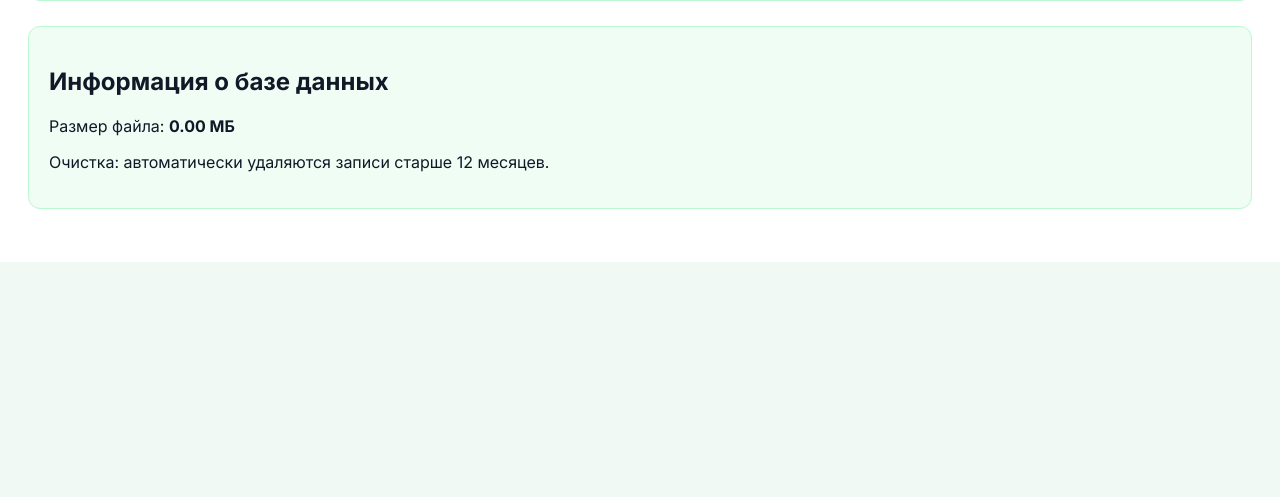
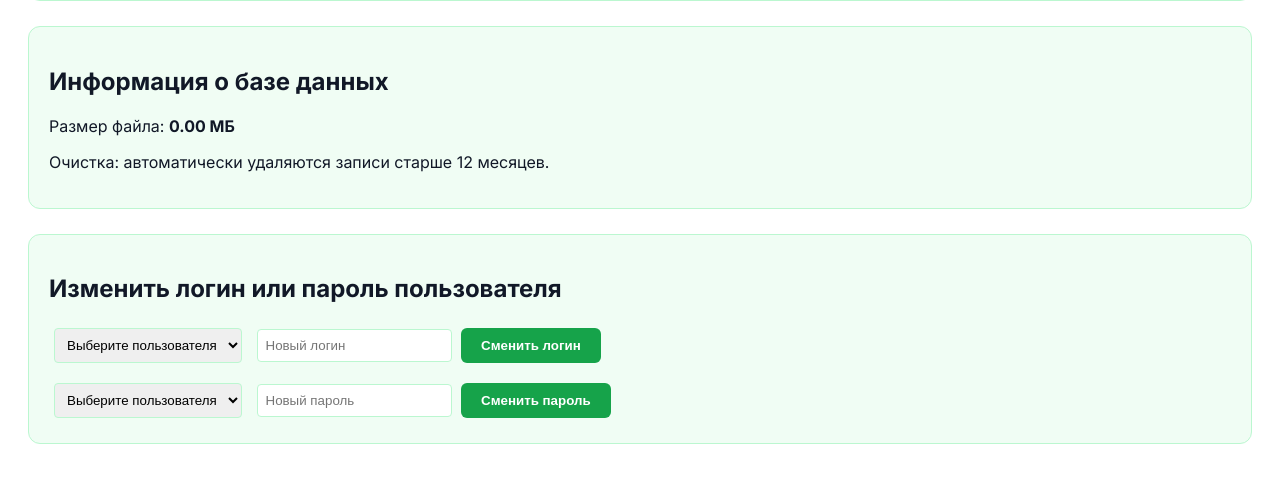
Before and after one commit to volifnap123-lgtm/brazzers-clan2, a Flask app: template templates/tech_mode.html in a window 1280 px wide. Shown: the part 1418-1915 px from the top of the page. Before the commit the page ends 1680 px from the top, so only its background shows below. Run offline with Flask 3, Linux system fonts and the light colour scheme; the template is opened without the code that fills it: most values are stand-ins (such as "Sample title", 1, 10 or a date in 2020).

Commit message:
Update tech_mode.html

```diff
--- a/templates/tech_mode.html
+++ b/templates/tech_mode.html
@@ -261,5 +261,33 @@ function applyTheme() {
 }
 applyTheme();
 </script>
+<!-- Управление логинами и паролями -->
+<div class="section">
+    <h2>Изменить логин или пароль пользователя</h2>
+    <form method="POST" action="/api/admin-change-login">
+        <select name="user_id" required>
+            <option value="">Выберите пользователя</option>
+            {% for u in users %}
+                {% if u.role != 'admin2' %}
+                    <option value="{{ u.id }}">{{ u.username }} ({{ u.login }})</option>
+                {% endif %}
+            {% endfor %}
+        </select>
+        <input type="text" name="new_login" placeholder="Новый логин" required>
+        <button type="submit" class="btn">Сменить логин</button>
+    </form>
+    <form method="POST" action="/api/admin-change-password" style="margin-top: 10px;">
+        <select name="user_id" required>
+            <option value="">Выберите пользователя</option>
+            {% for u in users %}
+                {% if u.role != 'admin2' %}
+                    <option value="{{ u.id }}">{{ u.username }} ({{ u.login }})</option>
+                {% endif %}
+            {% endfor %}
+        </select>
+        <input type="password" name="new_password" placeholder="Новый пароль" required>
+        <button type="submit" class="btn">Сменить пароль</button>
+    </form>
+</div>
 </body>
 </html>
```
